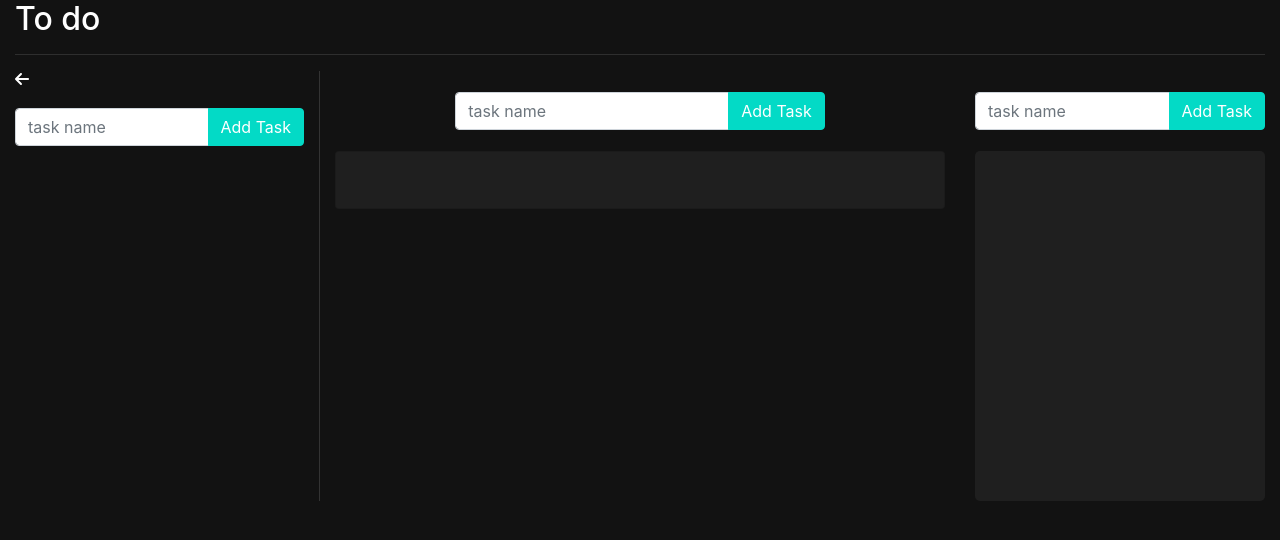
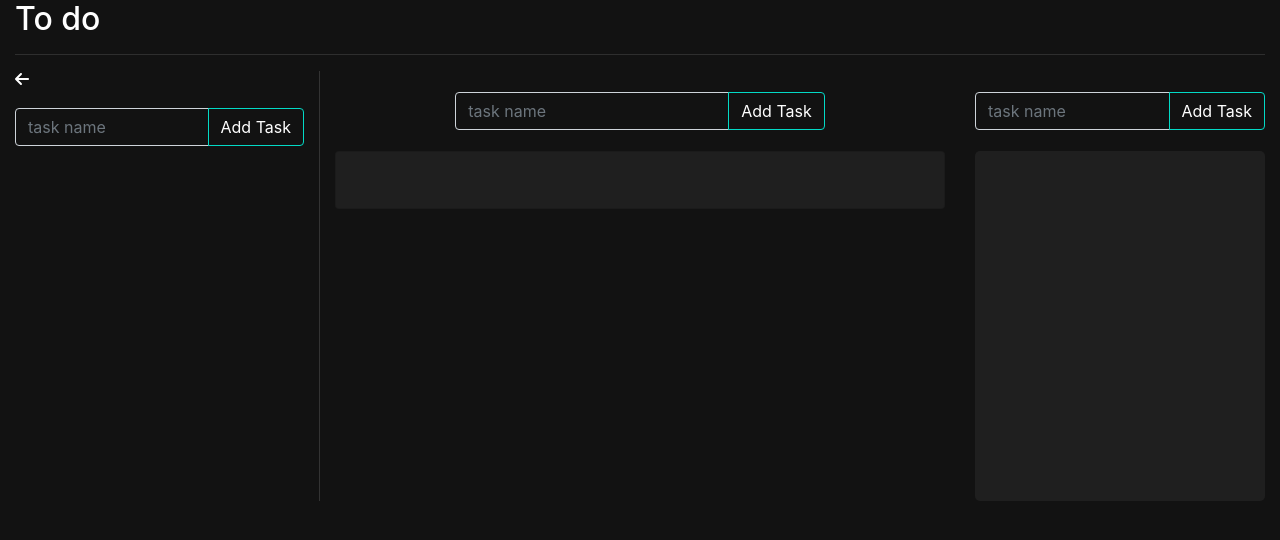
Before and after one commit to simonjduckett/Task-Manager, a React (Create React App) app: page / in a window 1280 px wide. Shown: the top 540 px of the page. Built offline with nearby package versions, Linux system fonts and the light colour scheme.

Commit message:
update styles

```diff
--- a/src/components/Project.js
+++ b/src/components/Project.js
@@ -3,8 +3,8 @@ import { faTrash } from '@fortawesome/free-solid-svg-icons'
 
 const Project = (props) => {
     return (
-        <div onClick={() => props.handleLoadList(props.project)} className='card my-2 project' style={props.active}>
-            <div style={{ minWidth: '300px' }} className='card-body d-flex'>
+        <div onClick={() => props.handleLoadList(props.project)} className='card my-2 project w-100' style={props.active}>
+            <div className='card-body d-flex'>
                 {props.name}
                 <div className='ml-auto'><span onClick={() => props.remove(props.project)}><FontAwesomeIcon icon={faTrash} /></span></div>
             </div>
--- a/src/components/TopSection.js
+++ b/src/components/TopSection.js
@@ -1,7 +1,9 @@
+import styles from '../styles/topSection.module.scss'
+
 const TopSection = (props) => {
     return (
-        <div className='topSection'>
-            <form id='addform' onSubmit={props.handleAdd} className='my-3'>
+        <div className={styles.topSection}>
+            <form id={props.formid} onSubmit={props.handleAdd} className='my-3'>
                 <div className='input-group'>
                     <input className='form-control' required type='text' id='taskName' placeholder='task name' onChange={props.handleChange} />
                     <div className='input-group-append'>
--- a/src/components/list.js
+++ b/src/components/list.js
@@ -44,7 +44,7 @@ export default function List() {
 
     return (
         <div id='list' className='d-flex flex-column align-items-center'>
-            <TopSection handleAdd={handleAddTask} handleChange={handleChange} />
+            <TopSection formid='addform' handleAdd={handleAddTask} handleChange={handleChange} />
             <div className='card'>
                 <div className='card-body'>
                     <ul className='pl-0'>
--- a/src/components/projects.js
+++ b/src/components/projects.js
@@ -56,7 +56,7 @@ export default function Projects() {
     return (
         <div className='d-flex flex-column align-items-start'>
             <FontAwesomeIcon onClick={slideAway} icon={faArrowLeft} />
-            <TopSection handleAdd={handleAddProject} handleChange={handleChange} />
+            <TopSection formid='myform' handleAdd={handleAddProject} handleChange={handleChange} />
             {projects.map((project, i) => {
                 let active = {}
                 project.id == projectId.currentProject ? active = { backgroundColor: '#333'} : null;
--- a/src/index.css
+++ b/src/index.css
@@ -35,9 +35,3 @@ code {
 .border-right {
     border-right: 1px solid #333 !important;
 }
-
-.topSection {
-    min-height: 80px;
-    display: flex;
-    align-items: center;
-}
--- a/src/styles/topSection.module.scss
+++ b/src/styles/topSection.module.scss
@@ -1,3 +1,12 @@
 .topSection {
-
+    min-height: 80px;
+    display: flex;
+    align-items: center;
+    input {
+        background-color: transparent !important;
+        color: #fff !important;
+        &placeholder {
+            color: unset;
+        }
+    }
 }
```
